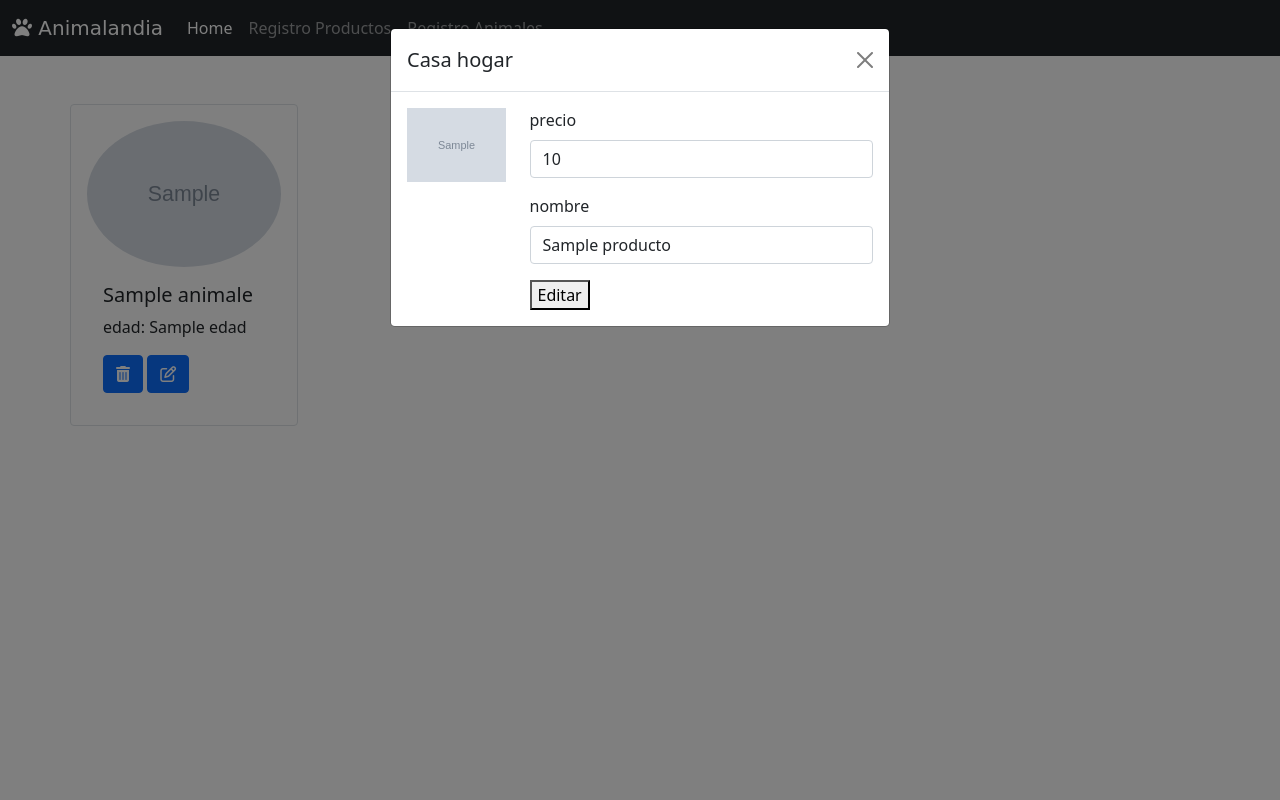
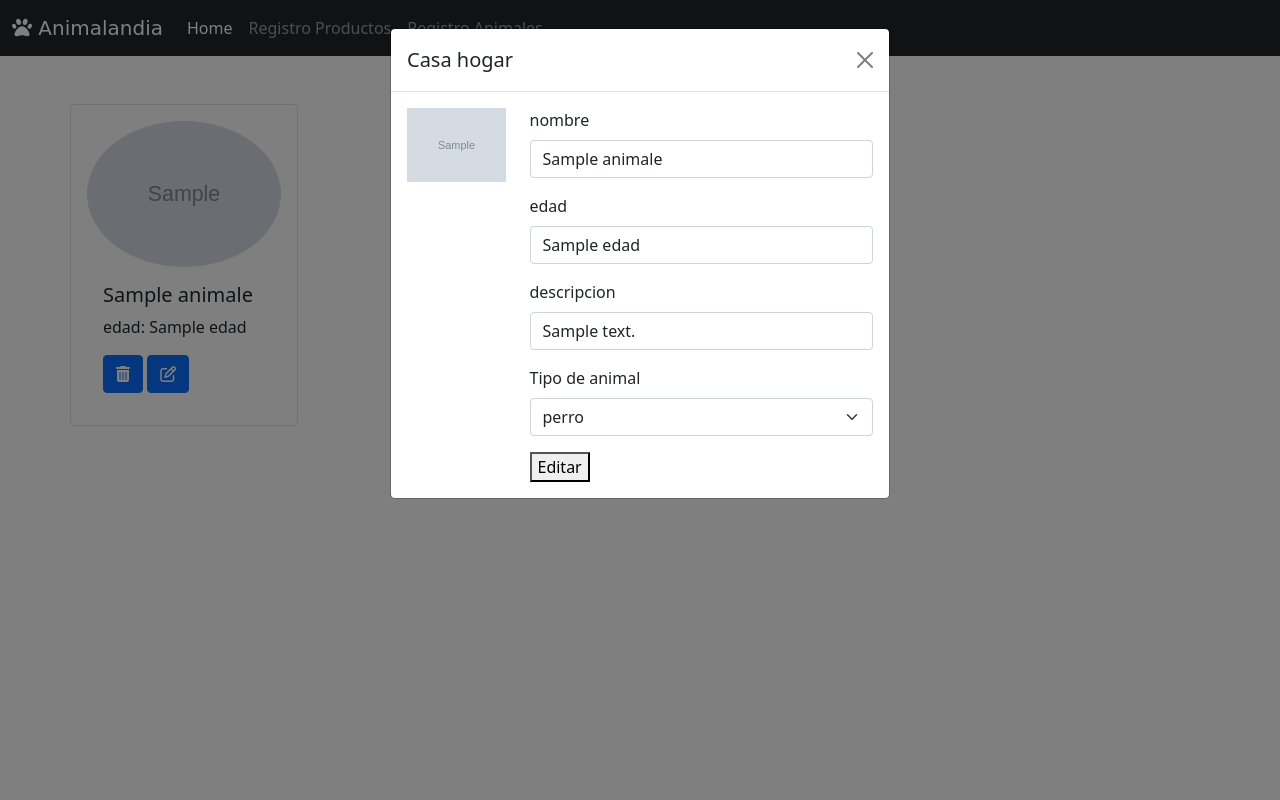
Before and after one commit to julianvelezzapata/casaHogar2, a CodeIgniter 4 app: the page made by app/Views/listaAnimales.php in a window 1280 px wide, after a click that opens the changed part. Run offline with PHP 8.4 and a stand-in for CodeIgniter, Linux system fonts and the light colour scheme; the template is opened without the code that fills it: most values are stand-ins (such as "Sample title", 1, 10 or a date in 2020); grey boxes marked "Sample" are stand-in pictures; some libraries are stand-ins or nearby versions; some web fonts are replaced.

Commit message:
agrego la funcionalidad en los animales

```diff
--- a/app/Config/Routes.php
+++ b/app/Config/Routes.php
@@ -42,6 +42,8 @@ $routes -> post('/productos/registro/nuevo', 'Productos::registrar'); // ruta qu
 $routes -> post('/productos/ingreso/animales', 'Animales::ingreso');// ruta que me llevara a la funcion ingresar
 $routes -> delete('/productos/eliminar/(:num)', 'Productos::eliminar/$1');// lo que le digo a codeignater es que va a llevar cualquier numero, el 1 es porque estoy diciendo que eliminar lleva un dato
 $routes -> delete('/animales/eliminar/(:num)', 'Animales::eliminar/$1');
+
+$routes -> post('/animales/editar/(:num)', 'Animales::editar/$1');
 $routes -> post('/productos/editar/(:num)', 'Productos::editar/$1');
 
 
--- a/app/Views/listaAnimales.php
+++ b/app/Views/listaAnimales.php
@@ -57,7 +57,7 @@
                             <h5 class="card-title"><?= $animal["nombre"] ?></h5>
                             <p class="card-text">edad: <?= $animal["edad"] ?></p>
                             <a href="#" class="btn btn-primary"type="button" class="btn btn-primary" data-bs-toggle="modal" data-bs-target="#confirmacion<?=$animal["id"]?>"><i class="fas fa-trash-alt"></i></a>
-                            <a href="#" class="btn btn-primary" data-bs-toggle="modal" data-bs-target="#editar<?=$producto["id"]?>"><i class="far fa-edit" ></i></a>
+                            <a href="#" class="btn btn-primary" data-bs-toggle="modal" data-bs-target="#editar<?=$animal["id"]?>"><i class="far fa-edit" ></i></a>
                         </div>
                         <section>
                             <div class="modal fade" id="confirmacion<?= $animal["id"]?>" tabindex="-1" aria-labelledby="exampleModalLabel" aria-hidden="true">
@@ -80,7 +80,7 @@
                             </div>
                         </section>
                         <section>
-                            <div class="modal fade" id="editar<?= $producto["id"]?>" tabindex="-1" aria-labelledby="exampleModalLabel" aria-hidden="true">
+                            <div class="modal fade" id="editar<?= $animal["id"]?>" tabindex="-1" aria-labelledby="exampleModalLabel" aria-hidden="true">
                                 <div class="modal-dialog">
                                     <div class="modal-content">
                                         <div class="modal-header">
@@ -90,17 +90,32 @@
                                     <div class="modal-body">
                                         <div class="row">
                                             <div class="col-3">
-                                                <img src="<?= $producto["foto"] ?>" alt="foto" class="imag-fluid w-100">
+                                                <img src="<?= $animal["foto"] ?>" alt="foto" class="imag-fluid w-100">
                                             </div>
                                             <div class="col-9">
-                                                <form action="<?= site_url('/productos/editar/'.$producto["id"]) ?>" method="POST">
+                                                <form action="<?= site_url('/animales/editar/'.$animal["id"]) ?>" method="POST">
                                                     <div class="mb-3">
-                                                        <label class="form-label">precio</label>
-                                                        <input type="number" class="form-control" name="precio" value="<?= $producto["precio"] ?>">
+                                                        <label class="form-label">nombre</label>
+                                                        <input type="text" class="form-control" name="nombre" value="<?= $animal["nombre"] ?>">
                                                     </div>
                                                     <div class="mb-3">
-                                                        <label class="form-label">nombre</label>
-                                                        <input type="text" class="form-control" name="producto" value="<?= $producto["producto"] ?>">
+                                                        <label class="form-label">edad</label>
+                                                        <input type="text" class="form-control" name="edad" value="<?= $animal["edad"] ?>">
+                                                    </div>
+                                                    <div class="mb-3">
+                                                    <label class="form-label">descripcion</label>
+                                                        <input type="text" class="form-control" name="descripcion" value="<?= $animal["descripcion"] ?>">
+                                                    </div>
+                                                    <div class="mb-3">
+                                                     <label for="exampleDataList" class="form-label">Tipo de animal</label>
+                                                        <select class="form-select" aria-label="Default select example" name="tipo">
+
+                                                                <option selected value="1">perro</option>
+                                                                <option value="2">caballo</option>
+                                                                <option value="3">rata</option>
+                                                                <option value="4">lagartija</option>
+                                                                <option value="5">gato</option>
+                                                        </select>
                                                     </div>
                                                     <button type="submit">Editar</button>
                                                 </form>
```
Also changed, not shown: app/Config/Validation.php (+7 -1 lines), app/Controllers/Animales.php (+41 -3 lines).
